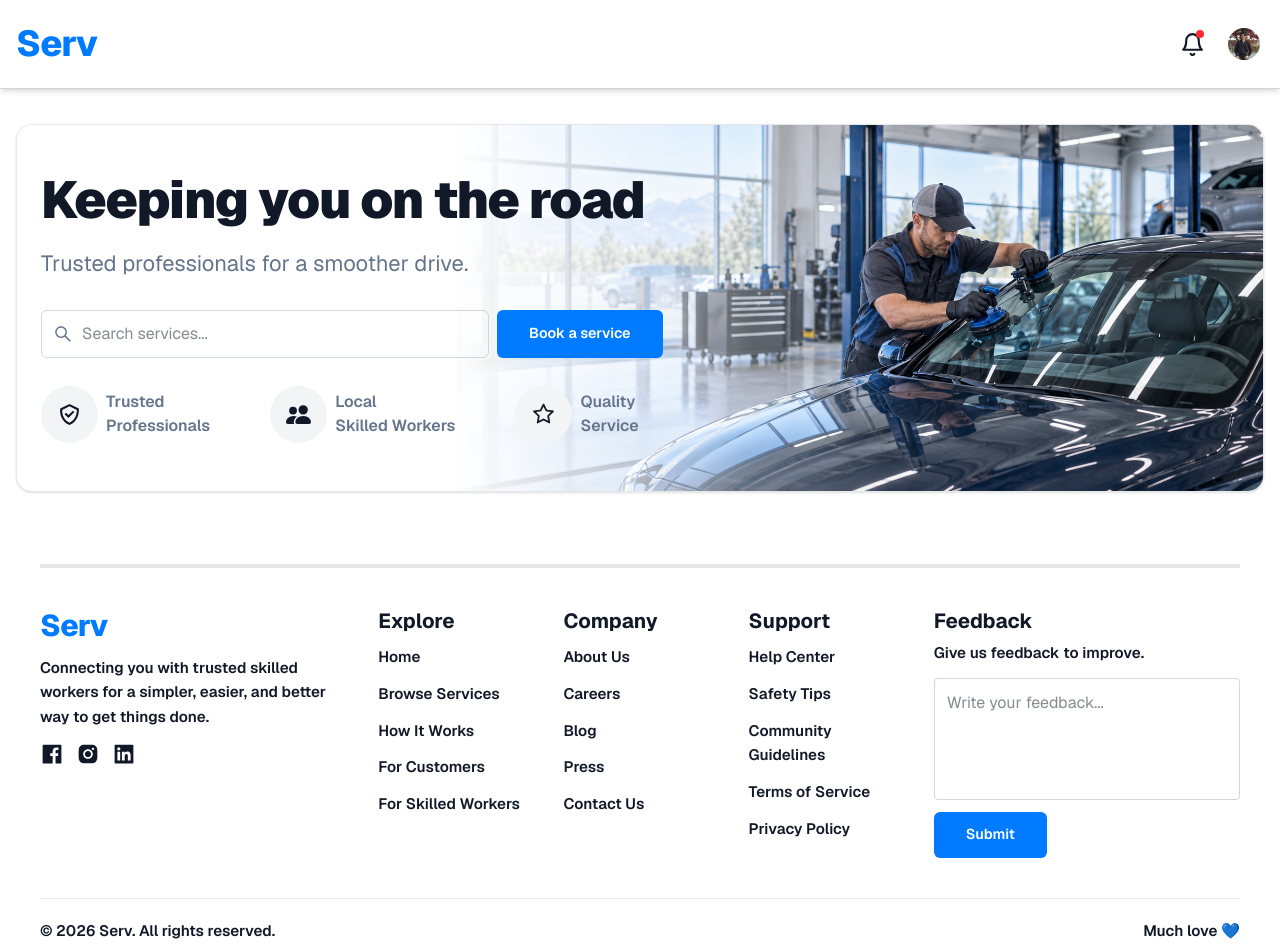
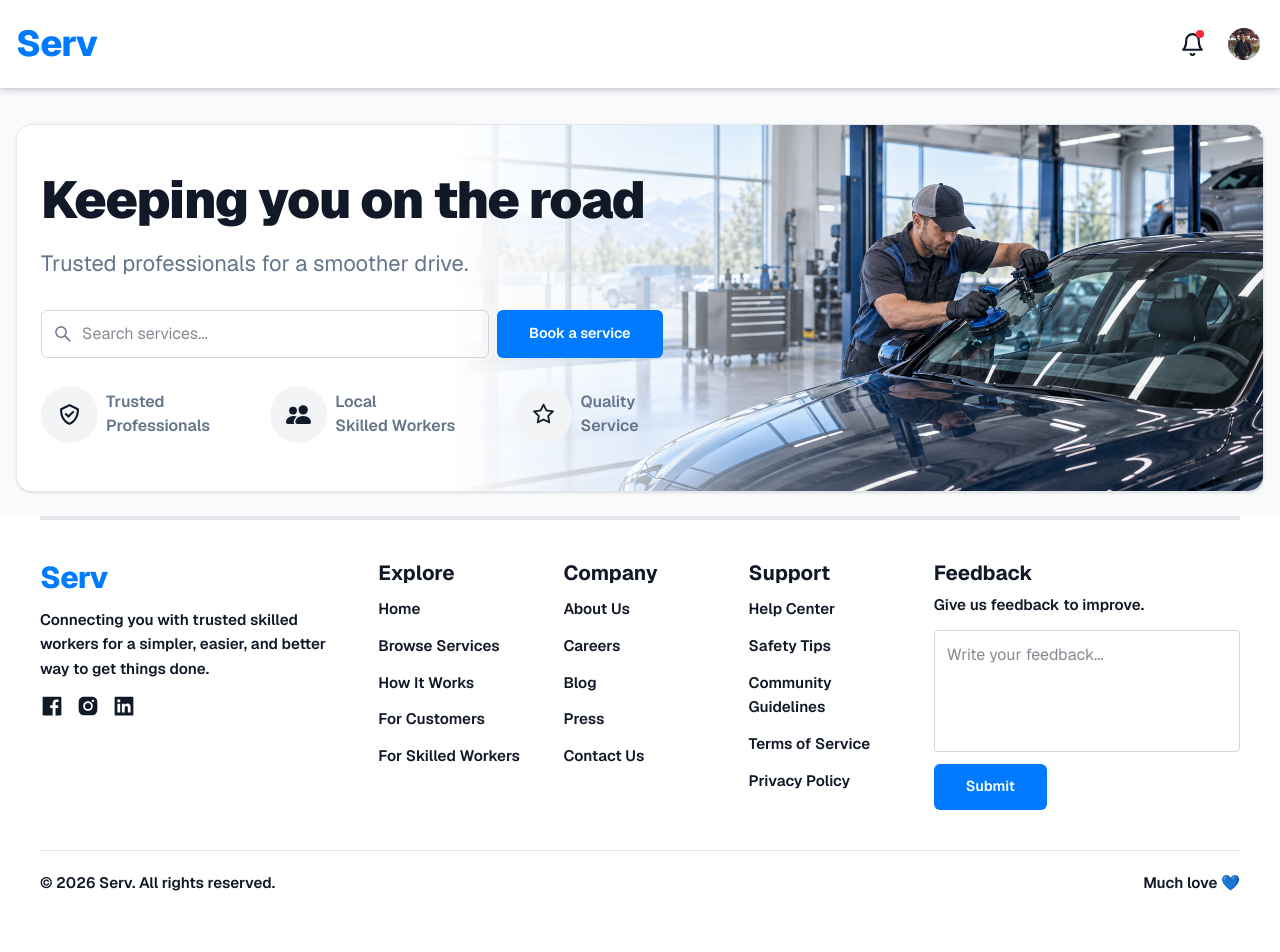
Before and after one commit to Rickson0628/Serv, a Next.js app: page /dashboard/customer in a window 1280 px wide. Shown: the top 952 px of the page. After the commit the page ends 915 px from the top, so only its background shows below. Built offline with nearby package versions, Linux system fonts and the light colour scheme.

Commit message:
feat: update background color of PlatformLayout and Footer

```diff
--- a/src/app/(platform)/layout.tsx
+++ b/src/app/(platform)/layout.tsx
@@ -5,7 +5,7 @@ import { ReactNode } from "react";
 
 const PlatformLayout = ({children}:{children: ReactNode}) => {
   return (
-    <div>
+    <div className="flex min-h-screen flex-col bg-gray-50">
       <Header />
       {children}
       <Footer />
--- a/src/components/layout/Footer.tsx
+++ b/src/components/layout/Footer.tsx
@@ -80,10 +80,10 @@ const socialLinks: SocialLink[] = [
 
 const Footer = () => {
   return (
-    <footer className="pb-5 px-10">
+    <footer className="pb-5 px-10 bg-white">
 
       {/* Top Divider */}
-      <div className="h-1 w-full bg-gray-200 mt-12 mb-10" />
+      <div className="h-1 w-full bg-gray-200  mb-10" />
 
       {/* Main Footer Container */}
       <div className="flex flex-col lg:flex-row gap-8">
```
